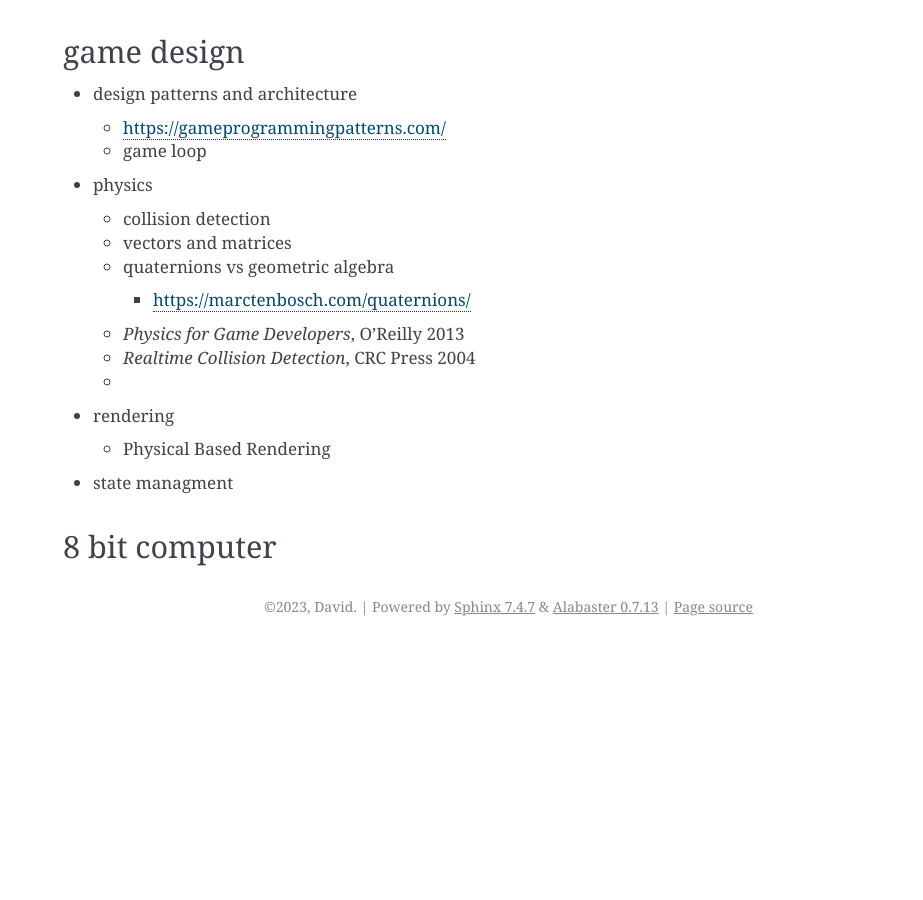
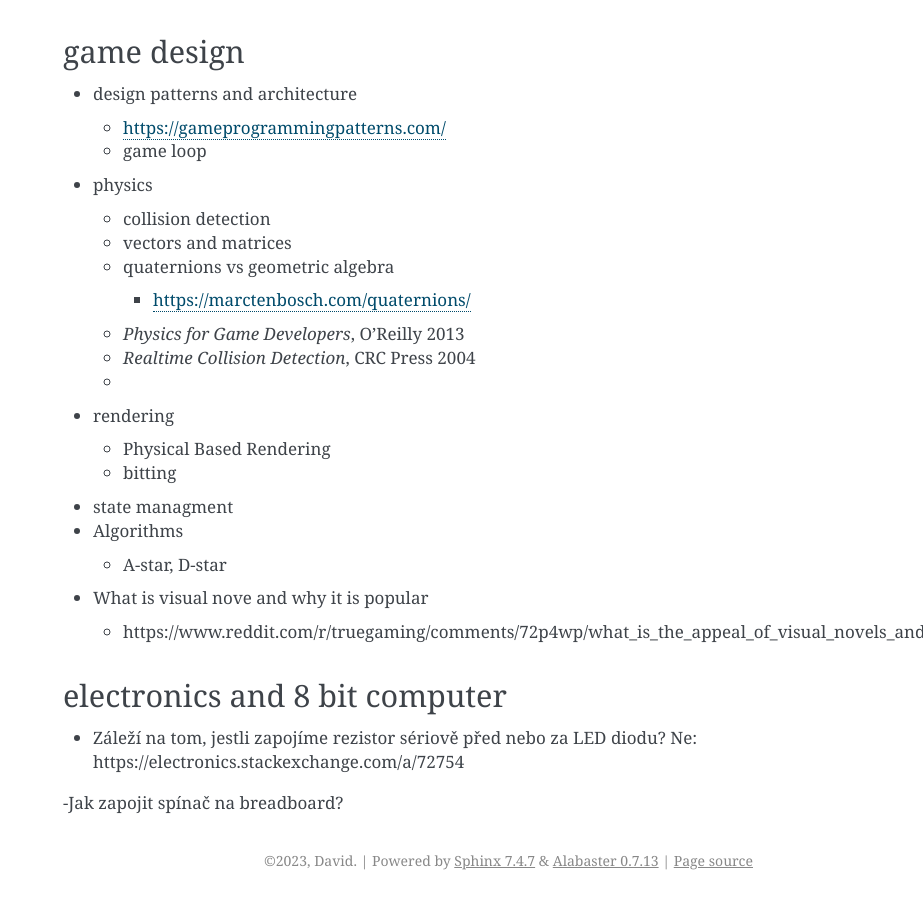
Before and after one commit to wavelet-space/vault, a Sphinx documentation site: the page built from source/knowledge.md, in a window 1280 px wide and 900 px high, scrolled down 2189 px. Shown: the whole window, without its empty margins (357-1280 px from the left). Built offline with Sphinx 7.4.7, drawn with Linux system fonts in a browser that asks for light colours; before the commit the page ends 2835 px from its top, so only the background shows below that; some of the changed text lies outside the part shown.

```diff
--- a/source/knowledge.md
+++ b/source/knowledge.md
@@ -96,6 +96,21 @@
   -
 - rendering
   - Physical Based Rendering
+  - bitting
 - state managment
 
-## 8 bit computer
+- Algorithms
+  - A-star, D-star
+
+
+
+- What is visual nove and why it is popular
+  -  https://www.reddit.com/r/truegaming/comments/72p4wp/what_is_the_appeal_of_visual_novels_and_what_are/
+
+## electronics and 8 bit computer
+
+
+- Záleží na tom, jestli zapojíme rezistor sériově před nebo za LED diodu?
+  Ne: https://electronics.stackexchange.com/a/72754
+
+-Jak zapojit spínač na breadboard?
```
Also changed, not shown: source/notes/230701.md (+1 -1 lines), source/notes/230914.md (+2 -1 lines).
